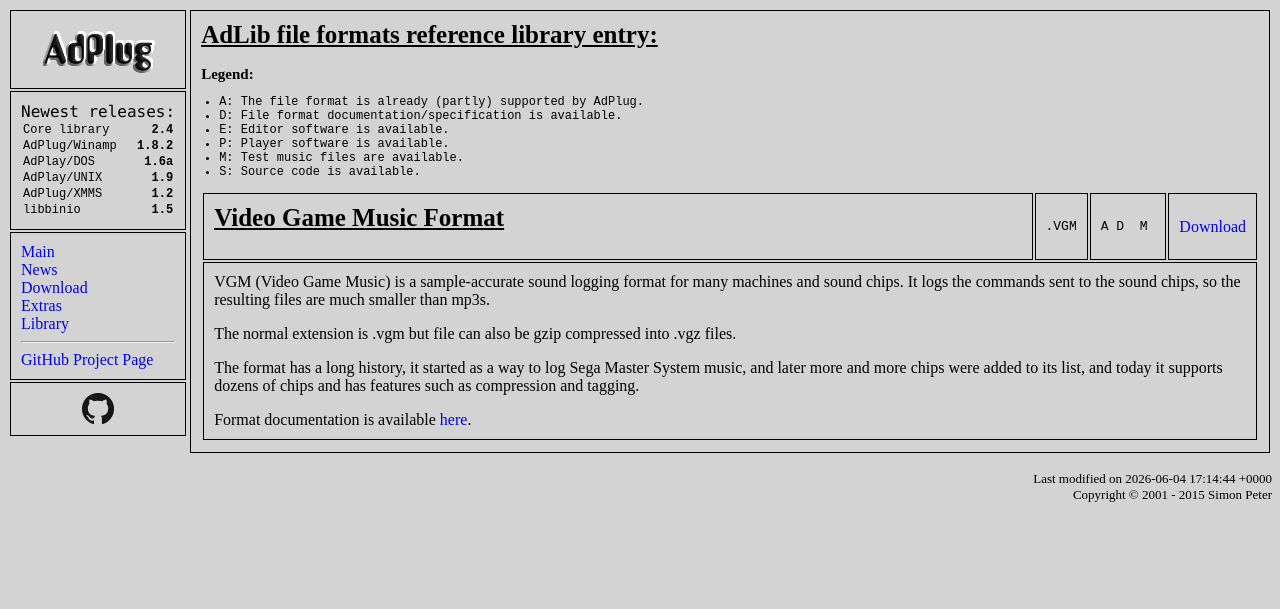
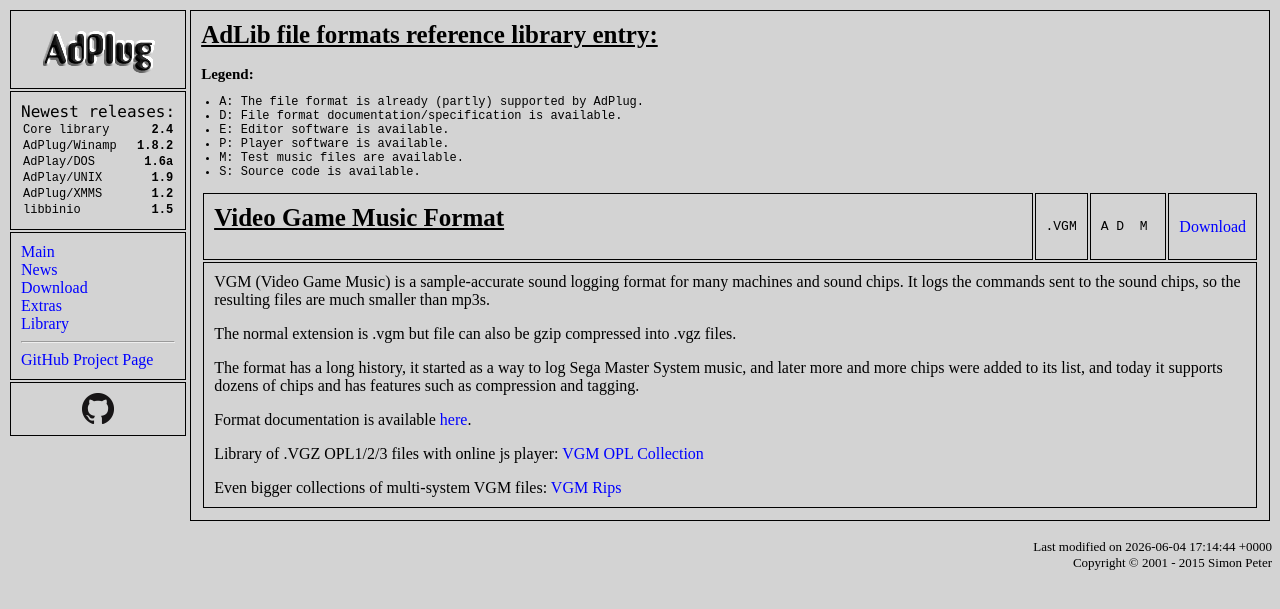
Before and after one commit to adplug/adplug.github.io, a Jekyll site: the page built from _library_formats/VideoGameMusic.html, in a window 1280 px wide. Shown: the top 609 px of the page. Built offline with Jekyll 4.4.1, drawn with Linux system fonts in a browser that asks for light colours.

Commit message:
Add info on .XMI, fix .A2M and .VGM pages

```diff
--- a/_library_formats/VideoGameMusic.html
+++ b/_library_formats/VideoGameMusic.html
@@ -18,3 +18,5 @@ it supports dozens of chips and has features such as compression and tagging.
 
 <p>Format documentation is available
 <a href="https://vgmrips.net/wiki/VGM_File_Format">here</a>.</p>
+<p>Library of .VGZ OPL1/2/3 files with online js player: <a href="https://opl.wafflenet.com/">VGM OPL Collection</a></p>
+<p>Even bigger collections of multi-system VGM files: <a href="https://vgmrips.net/">VGM Rips</a></p>
--- a/default.css
+++ b/default.css
@@ -47,3 +47,5 @@ ul {
 	margin-left: 2.0em;
 	margin-bottom: 2.0em;
 }
+
+table > pre, table > h1, table > h2, table > h3, table > h4, table > h5, table > h6 { margin: unset; }
```
Also changed, not shown: _library_formats/AdlibTracker2-A2M.html (+5 -3 lines), _library_formats/XMIMIDI.html (added, +14 -0 lines), 1 other file.
